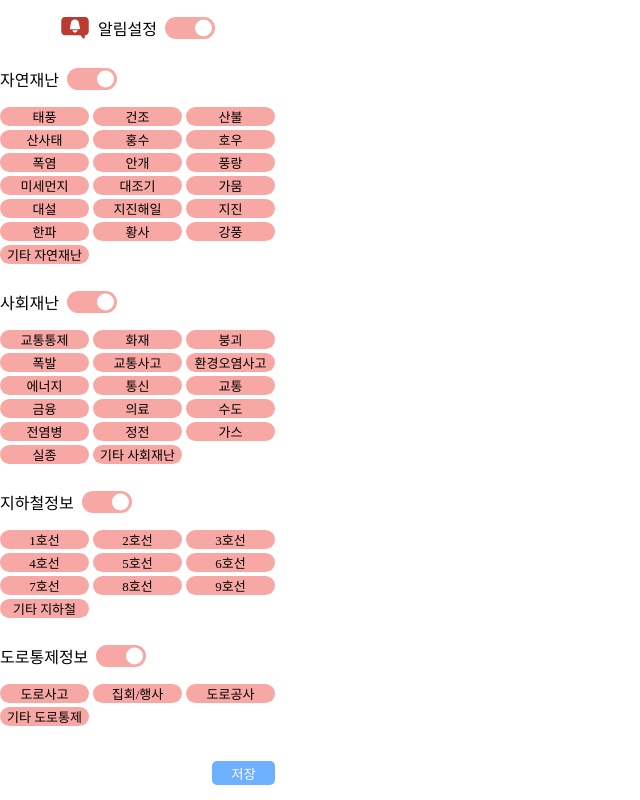
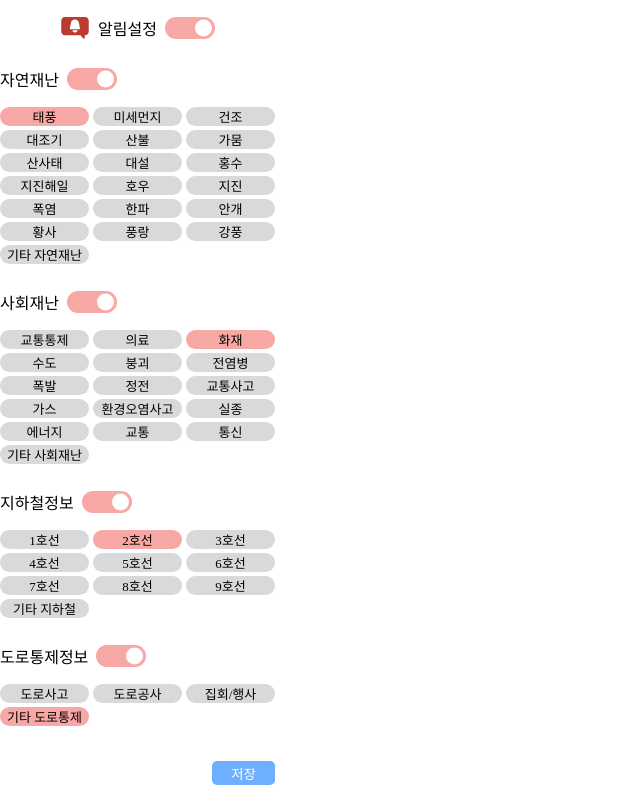
Before and after one commit to bbiyongbbiyong/bbiyong-front, a React (Create React App) app: page /notify in a window 1280 px wide. Shown: the whole page, without its empty margins (0-640 px from the left). Built offline with nearby package versions, Linux system fonts and the light colour scheme; a web font is replaced by a local one.

Commit message:
feat: 페이지 진입 시 수신 중인 알림 활성화 기능

```diff
--- a/src/components/OptionButton.jsx
+++ b/src/components/OptionButton.jsx
@@ -1,17 +1,19 @@
 import React from 'react';
+
+import { getSubOptionName } from '../utils/categoryUtil';
 
 import '../css/OptionButton.css';
 
-const OptionButton = ({ option, onChange, index, checked }) => {
+const OptionButton = ({ label, onChange, checked }) => {
   const onChangeOption = (e) => {
-    onChange(e.target.checked, index);
+    onChange(e.target.checked, label);
   };
 
   return (
     <div id="sub-category-container">
-      <input type="checkbox" onChange={onChangeOption} id={option} checked={checked} hidden />
-      <label htmlFor={option} id="sub-category-label">
-        <span> {option} </span>
+      <input type="checkbox" onChange={onChangeOption} id={label} checked={checked} hidden />
+      <label htmlFor={label} id="sub-category-label">
+        <span> {getSubOptionName(label)} </span>
       </label>
     </div>
   );
--- a/src/components/ToggleButton.jsx
+++ b/src/components/ToggleButton.jsx
@@ -1,28 +1,34 @@
-import React, { useState, useRef } from 'react';
+import React, { useState, useRef, useEffect } from 'react';
+
+import { getMiddlecategoryName } from '../utils/categoryUtil';
 
 import OptionButton from './OptionButton';
 import '../css/ToggleButton.css';
 
-const ToggleButton = ({ label, onChange, index, options }) => {
-  const [checkedOption, setCheckedOption] = useState(options);
+const ToggleButton = ({ label, onChange, index, options, lifting }) => {
+  const SUB_OPTIONS = Object.keys(options);
+
+  const [checkedOption, setCheckedOption] = useState(
+    SUB_OPTIONS.filter((option) => options[option]),
+  );
   const checked = checkedOption.length > 0;
 
   const toggleRef = useRef();
 
   const onChangeToggle = () => {
     if (toggleRef.current.checked) {
-      setCheckedOption(options);
+      setCheckedOption(SUB_OPTIONS);
     } else {
       setCheckedOption([]);
     }
     onChange(index);
   };
 
-  const onChangeOption = (optionChecked, optionIndex) => {
+  const onChangeOption = (optionChecked, optionName) => {
     if (optionChecked) {
-      setCheckedOption([...checkedOption, options[optionIndex]]);
+      setCheckedOption([...checkedOption, optionName]);
     } else {
-      setCheckedOption(checkedOption.filter((option) => option !== options[optionIndex]));
+      setCheckedOption(checkedOption.filter((option) => option !== optionName));
       if (checkedOption.length === 1) {
         toggleRef.current.checked = false;
         onChangeToggle();
@@ -30,10 +36,28 @@ const ToggleButton = ({ label, onChange, index, options }) => {
     }
   };
 
+  useEffect(() => {
+    const subOptionStatus = SUB_OPTIONS.reduce((status, optionName) => {
+      status[optionName] = checkedOption.includes(optionName);
+      return status;
+    }, {});
+    lifting(label, subOptionStatus);
+  }, [checkedOption]);
+
+  useEffect(() => {
+    return () => {
+      const subOptionStatus = SUB_OPTIONS.reduce((status, optionName) => {
+        status[optionName] = false;
+        return status;
+      }, {});
+      lifting(label, subOptionStatus);
+    };
+  }, []);
+
   return (
     <>
       <div id="toggle-container">
-        <p> {label} </p>
+        <p> {getMiddlecategoryName(label)} </p>
         <input
           type="checkbox"
           ref={toggleRef}
@@ -48,13 +72,12 @@ const ToggleButton = ({ label, onChange, index, options }) => {
       </div>
 
       <div id="option-container">
-        {options.map((option, optionIndex) => (
+        {SUB_OPTIONS.map((subOption, subOptionIndex) => (
           <OptionButton
-            key={optionIndex}
-            option={option}
-            index={optionIndex}
+            key={subOptionIndex}
+            label={subOption}
             onChange={onChangeOption}
-            checked={checkedOption.includes(options[optionIndex])}
+            checked={checkedOption.includes(subOption)}
           />
         ))}
       </div>
--- a/src/pages/Notification.jsx
+++ b/src/pages/Notification.jsx
@@ -1,4 +1,4 @@
-import React, { useEffect, useState } from 'react';
+import React, { useState } from 'react';
 
 import notification from '../assets/notification.svg';
 import ToggleButton from '../components/ToggleButton';
@@ -6,62 +6,66 @@ import ToggleButton from '../components/ToggleButton';
 import '../css/Notification.css';
 
 const Notification = () => {
-  const MIDDLE_CATEGORY = ['자연재난', '사회재난', '지하철정보', '도로통제정보'];
-  const SUB_CATEGORY = [
-    [
-      '태풍',
-      '건조',
-      '산불',
-      '산사태',
-      '홍수',
-      '호우',
-      '폭염',
-      '안개',
-      '풍랑',
-      '미세먼지',
-      '대조기',
-      '가뭄',
-      '대설',
-      '지진해일',
-      '지진',
-      '한파',
-      '황사',
-      '강풍',
-      '기타 자연재난',
-    ],
-    [
-      '교통통제',
-      '화재',
-      '붕괴',
-      '폭발',
-      '교통사고',
-      '환경오염사고',
-      '에너지',
-      '통신',
-      '교통',
-      '금융',
-      '의료',
-      '수도',
-      '전염병',
-      '정전',
-      '가스',
-      '실종',
-      '기타 사회재난',
-    ],
-    [
-      '1호선',
-      '2호선',
-      '3호선',
-      '4호선',
-      '5호선',
-      '6호선',
-      '7호선',
-      '8호선',
-      '9호선',
-      '기타 지하철',
-    ],
-    ['도로사고', '집회/행사', '도로공사', '기타 도로통제'],
-  ];
+  const TEST_DATA = {
+    naturalDisaster: {
+      typhoon: true,
+      fineDust: false,
+      dry: false,
+      springTide: false,
+      forestFires: false,
+      drought: false,
+      landslide: false,
+      heavySnow: false,
+      flood: false,
+      tsunami: false,
+      downpour: false,
+      earthquake: false,
+      heatWave: false,
+      coldWave: false,
+      fog: false,
+      yellowDust: false,
+      windWave: false,
+      gale: false,
+      naturalEtc: false,
+    },
+    socialDisaster: {
+      trafficControl: false,
+      medical: false,
+      fireAlert: true,
+      waterAlert: false,
+      collapse: false,
+      epidemic: false,
+      explosion: false,
+      blackout: false,
+      trafficAccident: false,
+      gas: false,
+      envPollution: false,
+      missing: false,
+      energy: false,
+      traffic: false,
+      communication: false,
+      socialEtc: false,
+    },
+    subwayInformation: {
+      line1: false,
+      line2: true,
+      line3: false,
+      line4: false,
+      line5: false,
+      line6: false,
+      line7: false,
+      line8: false,
+      line9: false,
+      lineEtc: false,
+    },
+    roadControlInformation: {
+      roadAccident: false,
+      roadWorks: false,
+      rallyEvent: false,
+      roadEtc: true,
+    },
+  };
+  const [notificationStatus, setNotificationStatus] = useState(new Map(Object.entries(TEST_DATA)));
 
   const [toggleStatus, setToggleStatus] = useState([true, true, true, true]);
   const notifyOn = toggleStatus.includes(true);
@@ -86,8 +90,18 @@ const Notification = () => {
     reverseToggleStatus(index);
   };
 
+  const updateNotificationStatus = (middleCategory, subOptionStatus) => {
+    setNotificationStatus(new Map(notificationStatus.set(middleCategory, subOptionStatus)));
+  };
+
   const onClickSave = () => {
-    const requestData = { notifyOn, toggleStatus };
+    const requestData = {
+      notifyOn,
+      notificationList: [...notificationStatus].reduce((object, [key, value]) => {
+        object[key] = value;
+        return object;
+      }, {}),
+    };
     console.log(requestData);
   };
 
@@ -112,13 +126,14 @@ const Notification = () => {
 
       <div id="notification-content-box">
         {notifyOn ? (
-          MIDDLE_CATEGORY.map((category, index) => (
+          Object.keys(TEST_DATA).map((middleCategory, index) => (
             <ToggleButton
               key={index}
-              label={category}
+              label={middleCategory}
               onChange={handleToggleStatus}
               index={index}
-              options={SUB_CATEGORY[index]}
+              options={TEST_DATA[middleCategory]}
+              lifting={updateNotificationStatus}
             />
           ))
         ) : (
```
